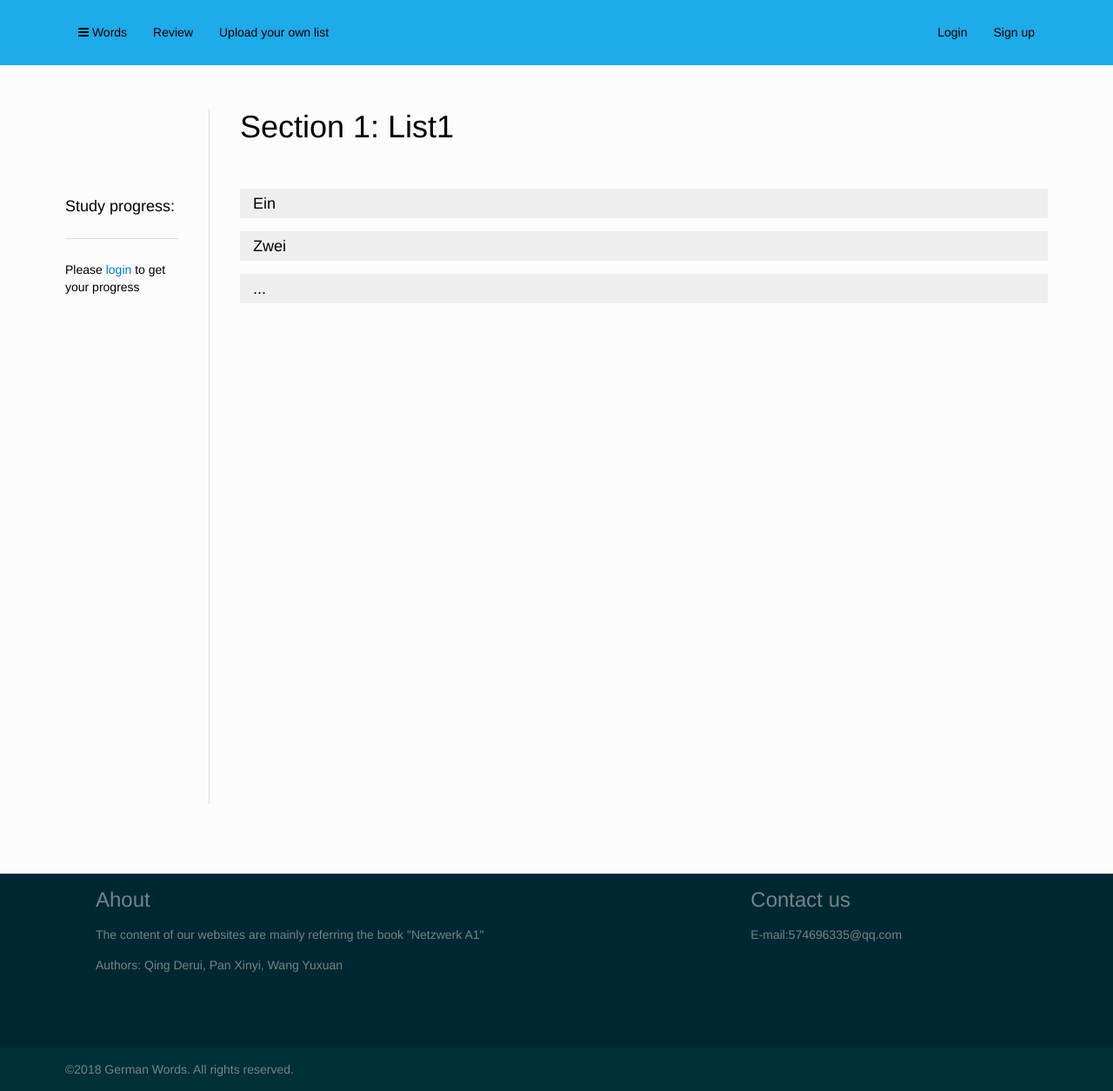
After one commit to QingDerui/Assignment3, a PHP site: page /memoryWords.php in a window 1280 px wide. The commit adds this page. Shown: the whole page at 87% size. Run offline with PHP 8.4, Linux system fonts and the light colour scheme.

Commit message:
++ new List

```diff
--- a/index.php
+++ b/index.php
@@ -99,7 +99,7 @@ unset($_SESSION['nameNull']);
                         <figure class="uk-overlay uk-overlay-hover">
                             <img src="gutenTag.jpg" alt="Guten Tag!">
                             <div class="uk-overlay-panel uk-overlay-fade uk-overlay-background">
-                                <button class="uk-button uk-button-primary" style="margin-top: 30%;margin-left:26%">Learn it now!</button>
+                                <a class="uk-button uk-button-primary" style="margin-top: 30%;margin-left:26%" href="memoryWords.php">Learn it now!</a>
                             </div>
                         </figure>
                         <p class="uk-text-center">Section 1:Guten Tag!</p>
--- /dev/null
+++ b/memoryWords.php
@@ -0,0 +1,140 @@
+<!DOCTYPE HTML>
+<?php session_start();
+unset($_SESSION['userExisted']);
+unset($_SESSION['userPass']);
+unset($_SESSION['signed']);
+unset($_SESSION['pwPass']);
+unset($_SESSION['nameNull']);
+
+?>
+<html lang="en">
+<head>
+    <meta charset="UTF-8"><title>Title</title>
+
+    <link rel="stylesheet" type="text/css" href="css/uikit.css" />
+    <link rel="stylesheet" type="text/css" href="css/components/sticky.css" />
+    <link rel="stylesheet" type="text/css" href="css/components/accordion.css" />
+    <script src="jquery-3.3.1.js"></script>
+    <script src="js/uikit.js"></script>
+    <script src="js/components/sticky.js"></script>
+    <script src="js/components/accordion.js"></script>
+</head>
+<body>
+<nav class="uk-navbar">
+    <div class="uk-container uk-container-center">
+        <ul class="uk-navbar-nav">
+            <li class="uk-parent" data-uk-dropdown aria-haspopup="true" aria-expanded="false" >
+                <a href="index.php"><i class="uk-icon-bars"></i>  Words</a>
+                <div class="uk-dropdown uk-dropdown-navbar" >
+                    <ul class="uk-nav uk-nav-navbar" >
+                        <li><a>Section 1</a></li>
+                        <li><a>Section 2</a></li>
+                        <li><a>Section 3</a></li>
+                        <li><a>Section 4</a></li>
+                        <li><a>Section 5</a></li>
+                        <li><a>Section 6</a></li>
+                        <li><a>Section 7</a></li>
+                        <li><a>Section 8</a></li>
+                        <li><a>Section 9</a></li>
+                        <li><a>Section 10</a></li>
+                        <li><a>Section 11</a></li>
+                        <li><a>Section 12</a></li>
+                    </ul>
+                </div>
+            </li>
+            <li><a href="">Review</a></li>
+            <li><a href="">Upload your own list</a></li>
+        </ul>
+        <div class="uk-navbar-flip uk-hidden-small">
+            <ul class="uk-navbar-nav">
+                <?php
+                if(isset($_SESSION['username']) && !is_null($_SESSION['username'])){
+                    echo "<li><a href='signOut.php'>Sign out</a></li>";
+                }else{
+                    echo "<li><a href='login.php'>Login</a></li>";
+                    echo "<li><a href=\"signUp.php\">Sign up</a></li>";
+                }
+
+                ?>
+
+            </ul>
+        </div>
+    </div>
+</nav>
+<div class="" style="margin-top: 50px;">
+    <div class="uk-container uk-container-center">
+        <div class="uk-grid uk-grid-divider">
+            <aside class="sidebar uk-width-medium-1-4 uk-width-large-1-6 uk-hidden-small uk-margin-large-top">
+                <div class='uk-sticky-placeholder'>
+                    <div class='uk-panel' data-uk-sticky='{top:50}' style='margin-top: 50px'>
+                        <h3>Study progress:</h3>
+                        <hr class='uk-grid-divider'>
+                        <?php
+                        if(isset($_SESSION['username']) && !is_null($_SESSION['username'])){
+                            echo "
+                    <div>
+                    <p>Section 1:</p>
+                    <div class='uk-progress uk-progress-striped'>
+                    <div class='uk-progress-bar' style='width: 40%;'>40%</div>
+                    </div>
+                    </div>";
+
+
+                        }else{
+                            echo"
+                    <p>Please <a href='login.php'>login</a> to get your progress</p>
+                    ";
+                        }
+                        ?>
+                    </div>
+                </div>
+            </aside>
+            <main role="main" class="uk-width-medium-3-4 uk-width-large-5-6 uk-width-small-1-1" style="min-height: 800px">
+                <div class="uk-grid">
+                    <div class="uk-container-center uk-width-large-1-1">
+                        <h1>Section 1: List1</h1>
+                    </div>
+                </div>
+                <div class="uk-margin-large-top">
+                    <div class="uk-accordion" data-uk-accordion>
+                        <?php
+
+
+                        ?>
+                        <h3 class="uk-accordion-title uk-active">Ein</h3>
+                        <div class="uk-accordion-content">...</div>
+
+                        <h3 class="uk-accordion-title">Zwei</h3>
+                        <div class="uk-accordion-content">...</div>
+
+                        <h3 class="uk-accordion-title">...</h3>
+                        <div class="uk-accordion-content">...</div>
+                    </div>
+                </div>
+            </main>
+        </div>
+    </div>
+</div>
+<footer>
+    <div style="background-color: #002833;height:200px;margin-top: 80px">
+        <div class="uk-container uk-container-center uk-grid">
+            <div class="uk-width-large-2-3 uk-margin-top">
+                <span><h2 style="color:#748487">Ahout</h2></span>
+                <p style="color:#748487">The content of our websites are mainly referring the book "Netzwerk A1"</p>
+                <p style="color:#748487">Authors: Qing Derui, Pan Xinyi, Wang Yuxuan</p>
+            </div>
+            <div class="uk-width-large-1-3 uk-margin-top">
+                <span><h2 style="color:#748487">Contact us</h2></span>
+                <p style="color:#748487">E-mail:574696335@qq.com</p>
+            </div>
+        </div>
+    </div>
+    <div style="background-color: #003038">
+        <div class="uk-container uk-container-center">
+            <div class="uk-margin-top"><p style="color:#748487">©2018 German Words. All rights reserved. </p></div>
+        </div>
+    </div>
+</footer>
+
+</body>
+</html>
```
